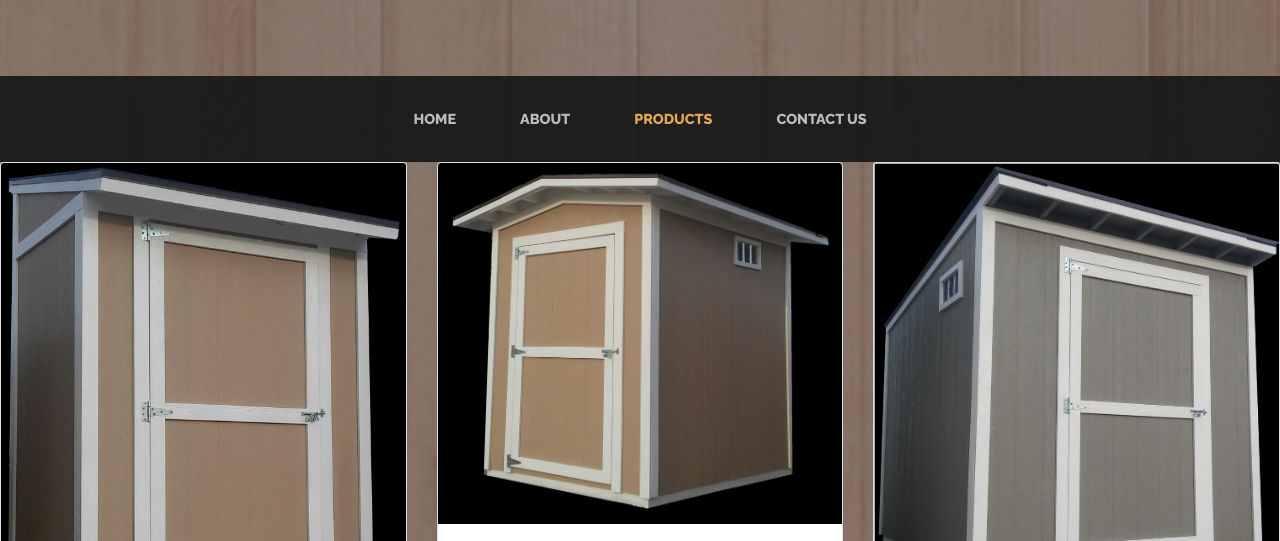
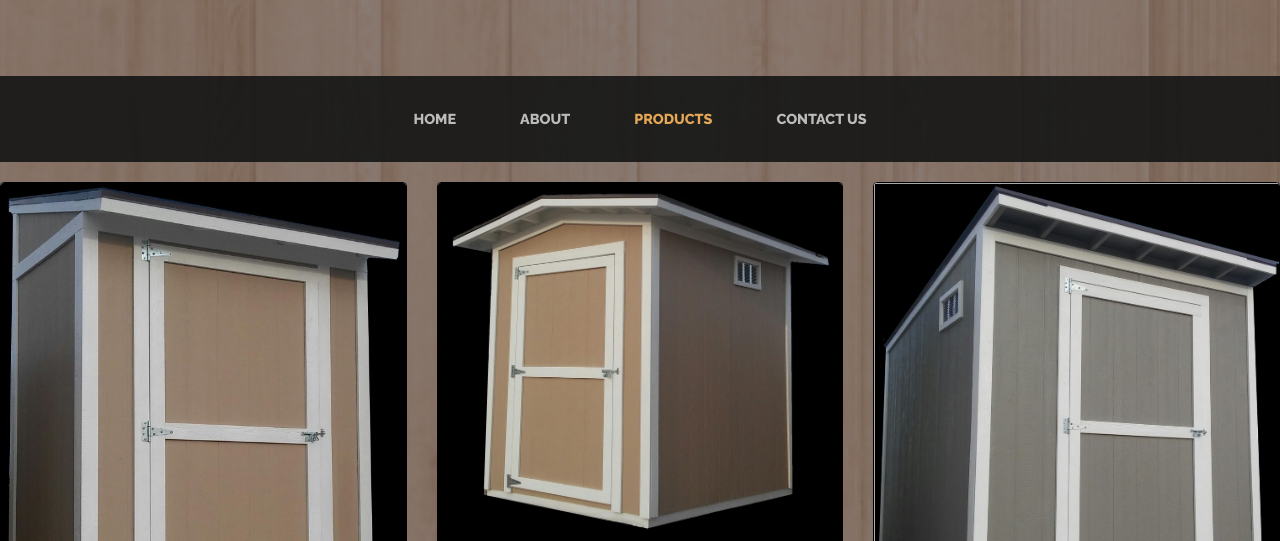
Before and after one commit to hdrattlo88/Superstition-Components, a plain HTML site: page products.html in a window 1280 px wide. Shown: the part 210-751 px from the top of the page. Drawn offline with Linux system fonts and the light colour scheme.

Commit message:
Product page margin change

```diff
--- a/css/business-casual.css
+++ b/css/business-casual.css
@@ -252,3 +252,9 @@ p {
 .font-weight-light {
   font-weight: 100 !important;
 }
+.card{
+  margin-top: 20px;
+  margin-bottom: 20px;
+  border-color: black;
+
+}
```
